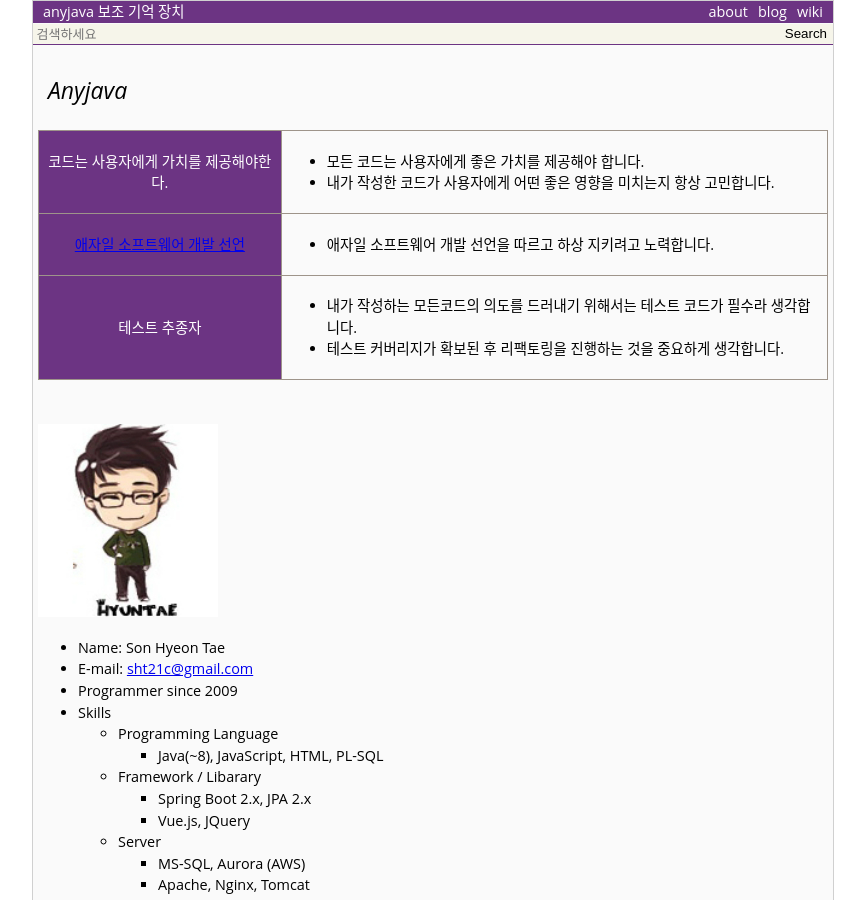
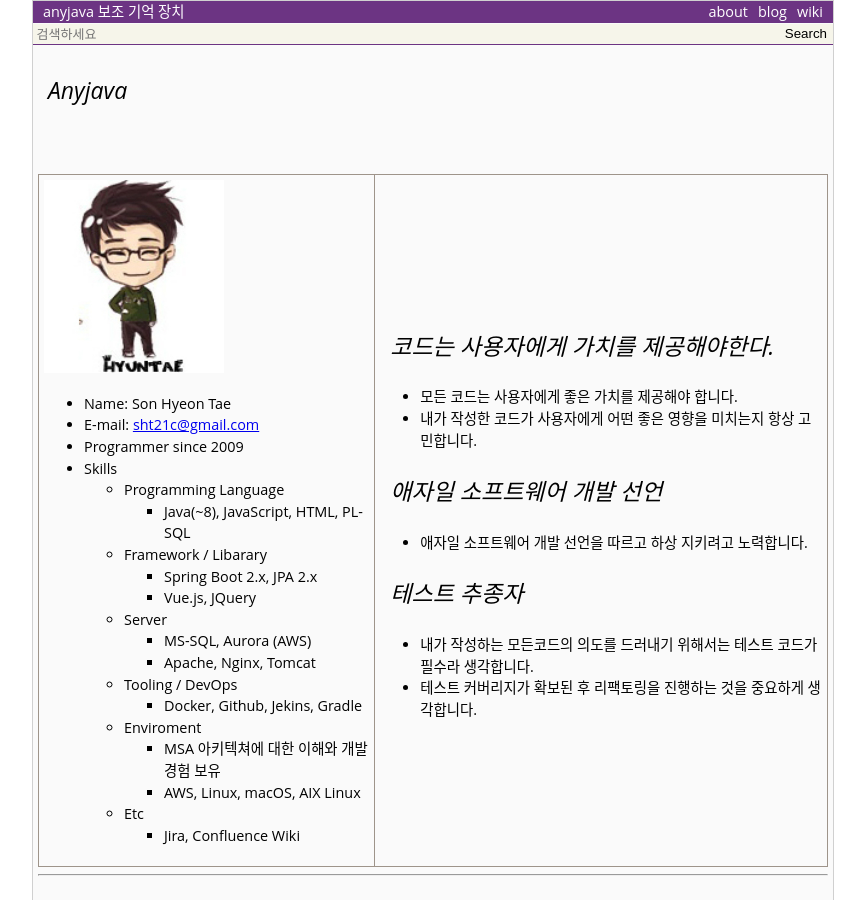
Before and after one commit to anyjava/anyjava.github.io, a Jekyll site: the page built from about/index.html, in a window 1280 px wide and 900 px high. Shown: the whole window, without its empty margins (207-1072 px from the left). Built offline with Jekyll 4.4.1, drawn with Linux system fonts in a browser that asks for light colours.

Commit message:
서식 수정

```diff
--- a/about/index.html
+++ b/about/index.html
@@ -7,42 +7,12 @@ public: true
 <div>
 	<h3>Anyjava</h3>
 
-	<table style="width: 100%">
-		<tbody>
-			<tr>
-				<th>코드는 사용자에게 가치를 제공해야한다.</th>
-				<td>
-					<ul>
-						<li>모든 코드는 사용자에게 좋은 가치를 제공해야 합니다.</li>
-						<li>내가 작성한 코드가 사용자에게 어떤 좋은 영향을 미치는지 항상 고민합니다.</li>
-					</ul>
-				</td>
-			</tr>
-			<tr>
-				<th>
-					<a href="https://agilemanifesto.org/iso/ko/manifesto.html">애자일 소프트웨어 개발 선언</a>
-				</th>
-				<td>
-					<ul>
-						<li>애자일 소프트웨어 개발 선언을 따르고 하상 지키려고 노력합니다.</li>
-					</ul>
-				</td>
-			</tr>
-			<tr>
-				<th style="background: 87CEEB !important;">테스트 추종자</th>
-				<td>
-					<ul>
-						<li>내가 작성하는 모든코드의 의도를 드러내기 위해서는 테스트 코드가 필수라 생각합니다.</li>
-						<li>테스트 커버리지가 확보된 후 리팩토링을 진행하는 것을 중요하게 생각합니다.</li>
-					</ul>
-				</td>
-			</tr>
-		</tbody>
-	</table>
-
 	<br/>
 	<br/>
 
+	<table>
+		<tr>
+			<td>
 	<img src="/post-img/son.jpg" />
 	<ul>
 		<li>Name: Son Hyeon Tae</li>
@@ -79,6 +49,33 @@ public: true
 				</ul>
 		</ul>
 	</ul>
+</td>
+<td>
+	<h3>코드는 사용자에게 가치를 제공해야한다.</h3>
+	<p>
+					<ul>
+						<li>모든 코드는 사용자에게 좋은 가치를 제공해야 합니다.</li>
+						<li>내가 작성한 코드가 사용자에게 어떤 좋은 영향을 미치는지 항상 고민합니다.</li>
+					</ul>
+	</p>
+
+	<h3>애자일 소프트웨어 개발 선언</h3>
+	<p>
+					<ul>
+						<li>애자일 소프트웨어 개발 선언을 따르고 하상 지키려고 노력합니다.</li>
+					</ul>
+	</p>
+
+	<h3>테스트 추종자</h3>
+	<p>
+					<ul>
+						<li>내가 작성하는 모든코드의 의도를 드러내기 위해서는 테스트 코드가 필수라 생각합니다.</li>
+						<li>테스트 커버리지가 확보된 후 리팩토링을 진행하는 것을 중요하게 생각합니다.</li>
+					</ul>
+	</p>
+</td>
+</tr>
+</table>
 
 <hr/>
 
```
